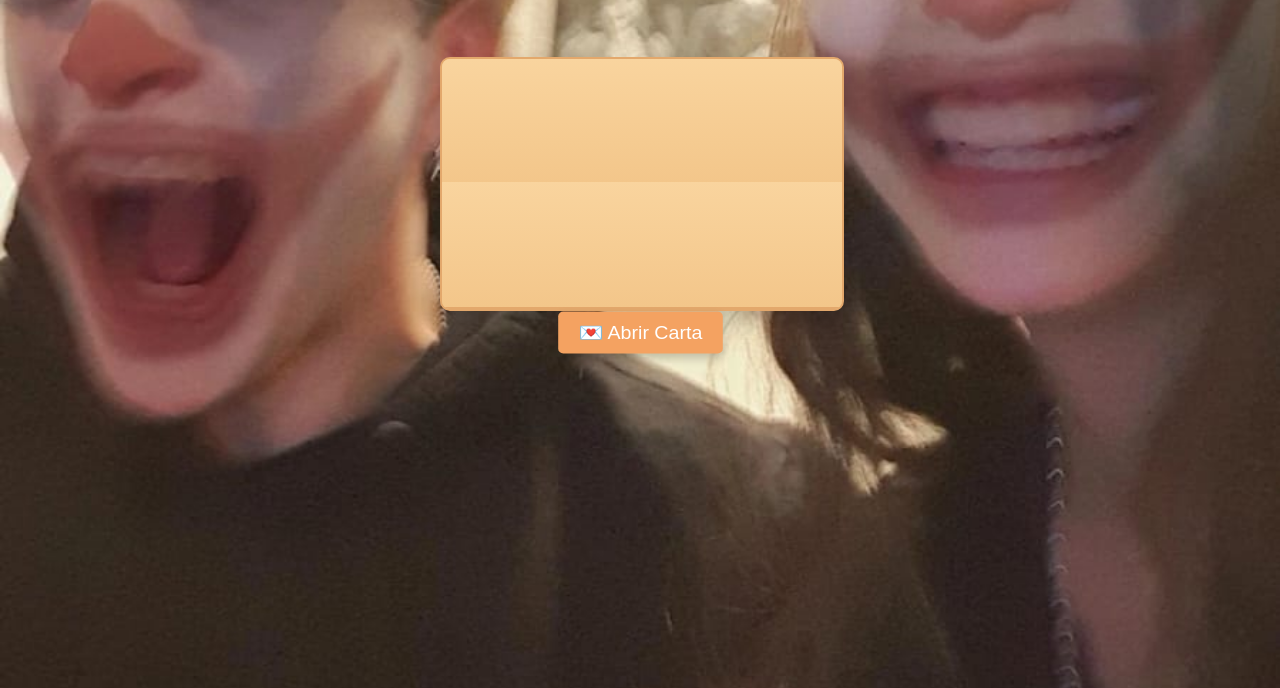
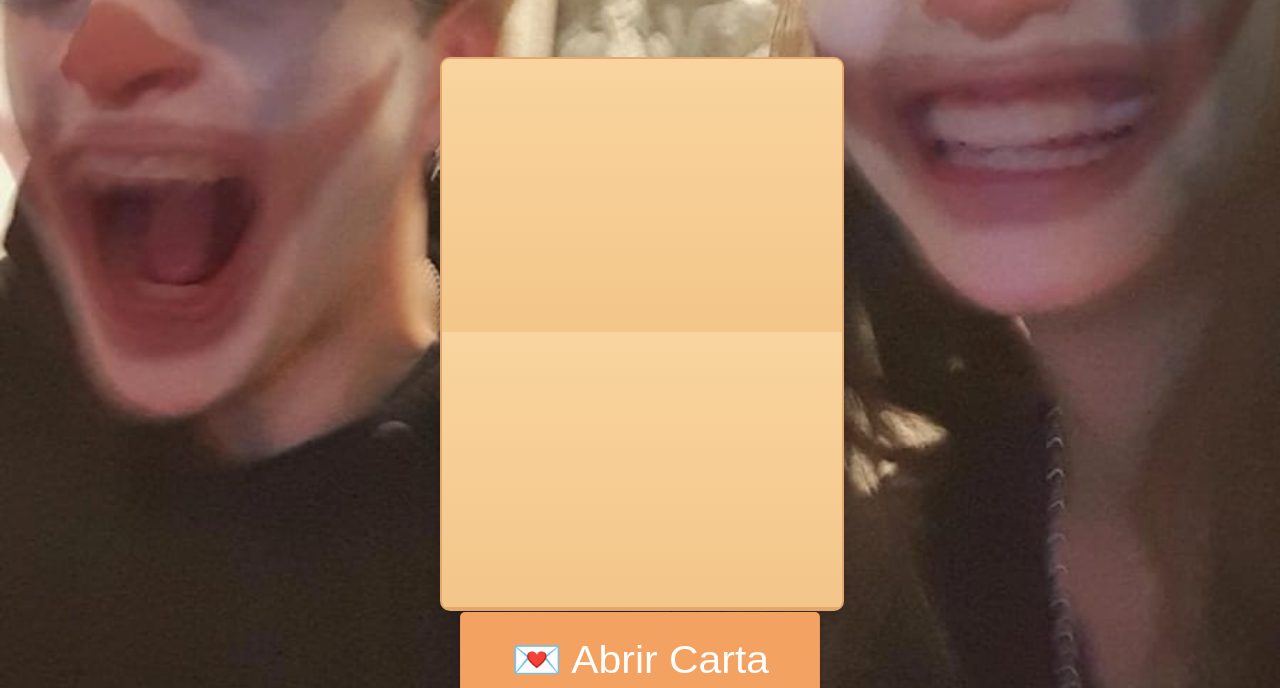
Before and after one commit to UiWill/1_ANO, a plain HTML site: page index.html in a window 1280 px wide. Shown: the part 112-800 px from the top of the page. Drawn offline with Linux system fonts and the light colour scheme.

Commit message:
Automatico

```diff
--- a/styles.css
+++ b/styles.css
@@ -62,7 +62,7 @@ body, html {
     margin-top: 20px;
     position: relative;
     width: 400px; /* Largura do envelope */
-    height: 250px; /* Altura do envelope */
+    height: 550px; /* Altura do envelope */
     margin: 60px auto; /* Espaçamento ao redor */
     z-index: 1;
 }
@@ -154,8 +154,8 @@ body, html {
 }
 /* Estilizando o botão de abrir carta */
 button {
-    padding: 10px 20px;
-    font-size: 1.2em;
+    padding: 25px 50px;
+    font-size: 2.5em;
     cursor: pointer;
     background-color: #f4a261;
     color: white;
```
